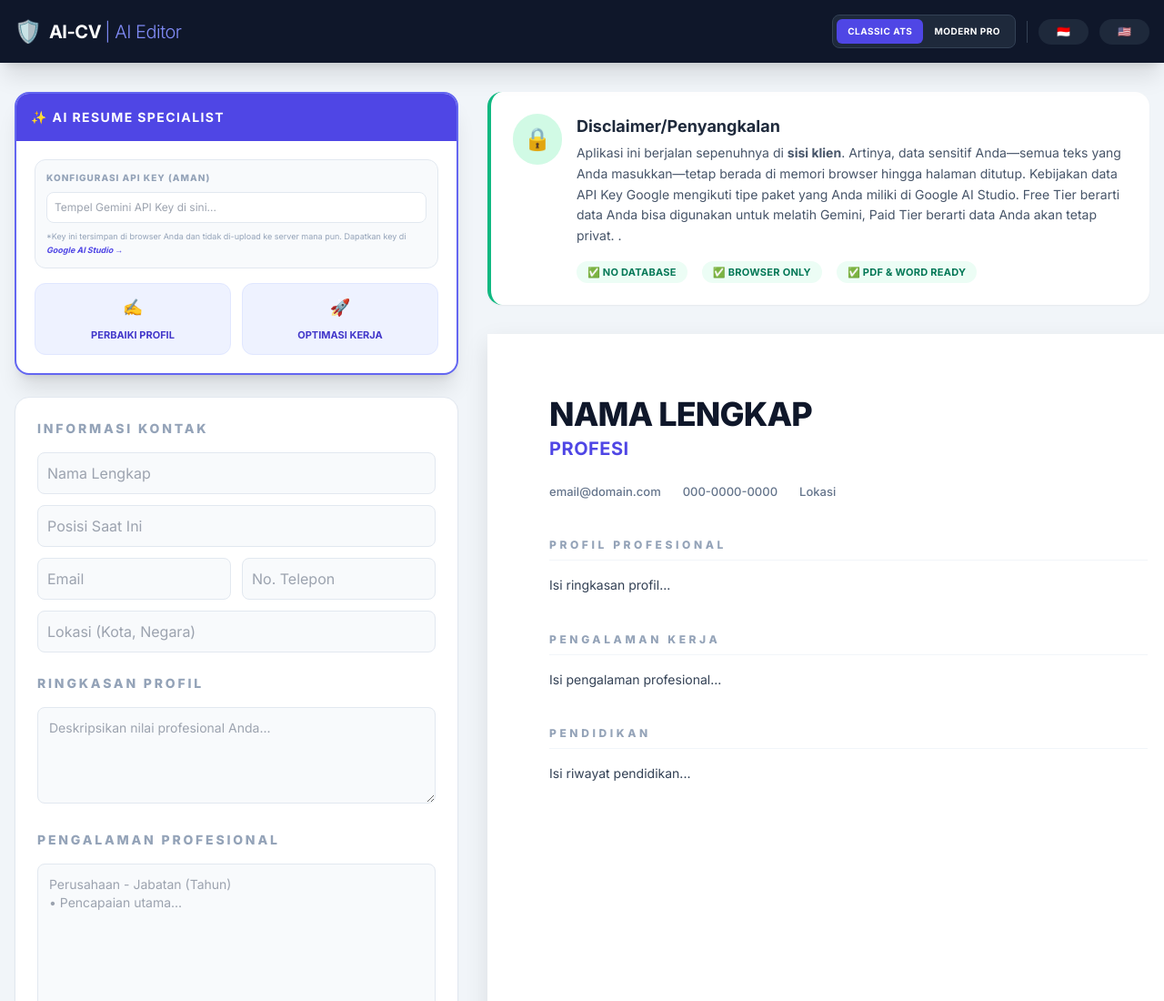
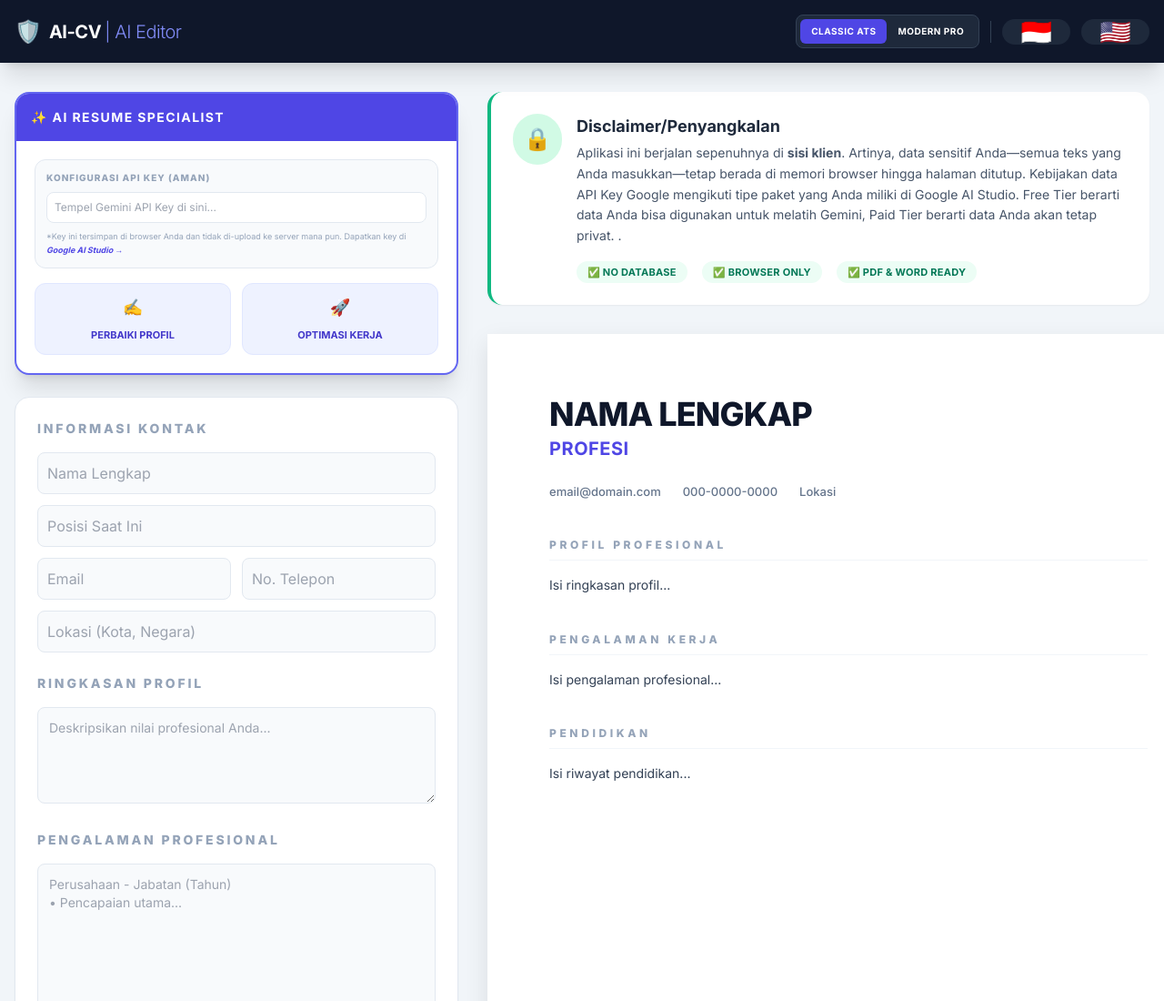
Before and after one commit to prajnamu/ai-cv, a plain HTML site: page index.html in a window 1280 px wide. Shown: the top 1100 px of the page at 91% size. Drawn offline with nearby package versions, Linux system fonts and the light colour scheme.

Commit message:
Change font size for language selection buttons
Updated button styles to increase font size.

```diff
--- a/index.html
+++ b/index.html
@@ -37,8 +37,8 @@
                     <button onclick="changeStyle('modern')" id="btn-modern" class="text-[10px] px-3 py-1.5 rounded-md hover:bg-slate-700 font-bold uppercase tracking-wider transition-all">Modern Pro</button>
                 </div>
                 <div class="h-6 w-px bg-slate-700"></div>
-                <button onclick="loadSample('id')" class="text-xs font-medium bg-slate-800 px-5 py-1.5 rounded-full hover:bg-slate-700 hover:text-indigo-400 transition">🇮🇩</button>
-                <button onclick="loadSample('en')" class="text-xs font-medium bg-slate-800 px-5 py-1.5 rounded-full hover:bg-slate-700 hover:text-indigo-400 transition">🇺🇸</button>
+                <button onclick="loadSample('id')" class="text-xs font-medium bg-slate-800 px-5 py-1.5 rounded-full hover:bg-slate-700 hover:text-indigo-400 transition" style="font-size: 1.75rem;">🇮🇩</button>
+                <button onclick="loadSample('en')" class="text-xs font-medium bg-slate-800 px-5 py-1.5 rounded-full hover:bg-slate-700 hover:text-indigo-400 transition" style="font-size: 1.75rem;">🇺🇸</button>
             </div>
         </div>
     </nav>
```
